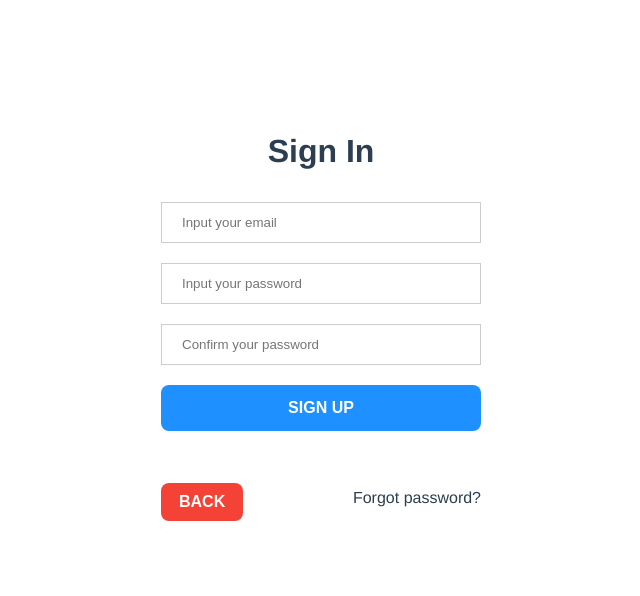
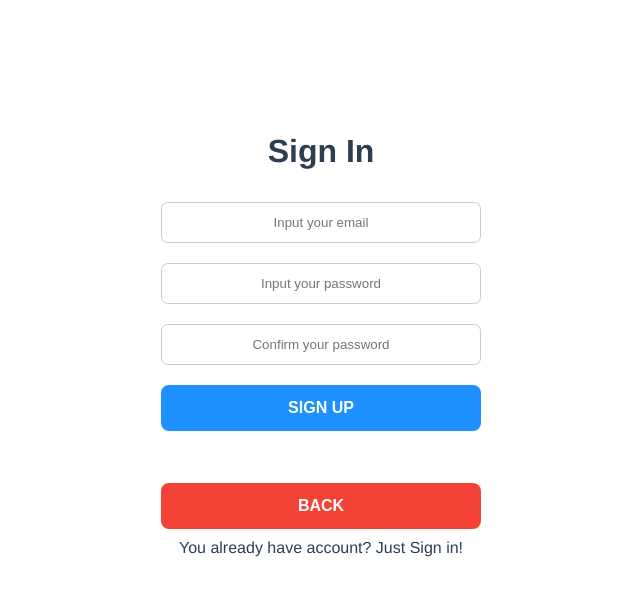
Before and after one commit to EvgenyGerdt/first-vue-app, a Vue app: page /#/registration in a window 1280 px wide. Shown: the top 596 px of the page, without its empty margins (319-959 px from the left). Built offline with nearby package versions, Linux system fonts and the light colour scheme.

Commit message:
Закончил работу со страницей Регистрации

```diff
--- a/package.json
+++ b/package.json
@@ -23,9 +23,9 @@
     "log4js": "^6.3.0",
     "mongoose": "^5.11.19",
     "nodemon": "^2.0.7",
-    "vee-validate": "^3.4.5",
     "vue": "^2.6.11",
     "vue-router": "^3.5.1",
+    "vuelidate": "^0.7.6",
     "vuex": "^3.6.2"
   },
   "devDependencies": {
--- a/src/main.js
+++ b/src/main.js
@@ -1,10 +1,10 @@
 import Vue from 'vue'
 import App from './App.vue'
 import VueRouter from "vue-router"
+import Vuelidate from "vuelidate";
 import axios from "axios"
 import router from './router/router'
 import store from './store/store'
-import { ValidationProvider, ValidationObserver } from "vee-validate/dist/vee-validate.full"
 
 Vue.config.productionTip = false
 
@@ -15,8 +15,7 @@ if(token) {
     Vue.prototype.$http.defaults.headers.common['Authorization'] = token
 }
 
-Vue.component('ValidationProvider', ValidationProvider)
-Vue.component('ValidationObserver', ValidationObserver)
+Vue.use(Vuelidate)
 Vue.use(VueRouter)
 
 new Vue({
--- a/src/store/store.js
+++ b/src/store/store.js
@@ -46,7 +46,7 @@ export default new Vuex.Store({
         },
         async register({ commit }, user) {
             return new Promise((resolve, reject) => {
-                commit('register_request')
+                commit('auth_request')
                 axios.post(`${apiBase.BASE_API}` + 'auth/register', user)
                     .then(res => {
                         const token = res.data.token
--- a/src/views/AuthViews/AuthPage.vue
+++ b/src/views/AuthViews/AuthPage.vue
@@ -1,33 +1,26 @@
 <template>
-  <ValidationObserver v-slot="{ handleSubmit }">
     <div class="authpage">
-      <form @submit.prevent="handleSubmit(login)" class="authpage__container">
+      <form @submit.prevent="login" class="authpage__container">
         <div class="authpage__container">
           <h1 class="authpage__title">Sign In</h1>
-          <ValidationProvider name="Email" rules="required|email" v-slot="{ errors }">
             <label>
               <input
                   required
-                  v-model="email"
+                  v-model.trim="email"
                   type="text"
                   class="authpage__input-email"
                   placeholder="EMAIL"
               >
-              <span class="authpage__notification-error">{{ errors[0] }}</span>
             </label>
-          </ValidationProvider>
-          <ValidationProvider name="Password" rules="required|max:120|min:6" v-slot="{ errors }">
             <label>
               <input
                   required
-                  v-model="password"
+                  v-model.trim="password"
                   type="password"
                   class="authpage__input-password"
                   placeholder="PASSWORD"
               >
-              <span class="authpage__notification-error">{{ errors[0] }}</span>
             </label>
-          </ValidationProvider>
           <button type="submit" class="authpage__button-login">LOGIN</button>
           <label>
             <input type="checkbox" checked="checked" class="authpage__checkbox-remember"> Remember me
@@ -41,22 +34,33 @@
         </div>
       </form>
     </div>
-  </ValidationObserver>
 </template>
 
 <script>
+import { required, email } from 'vuelidate/lib/validators'
+
 export default {
   name: "AuthPage",
   data() {
     return {
       email: "",
-      password: ""
+      password: "",
+      error: null
     }
+  },
+  validations: {
+    email: { required, email },
+    password: { required }
   },
   methods: {
     login: async function () {
+      if(this.$v.$invalid) {
+        this.$v.$touch()
+        return
+      }
       let email = this.email
       let password = this.password
+      this.error = false
       await this.$store.dispatch('login', { email, password })
           .then(() => this.$router.push('/profile'))
           .catch(err => console.log(err))
@@ -81,6 +85,8 @@ input[type=password] {
   display: inline-block;
   border: 1px solid #ccc;
   box-sizing: border-box;
+  border-radius: 0.5em;
+  text-align: center;
 }
 
 input[type=checkbox] {
@@ -134,7 +140,4 @@ a:hover {
   color: dodgerblue;
 }
 
-.authpage__notification-error {
-  color: #c20a1d;
-}
 </style>
--- a/src/views/AuthViews/RegistrationPage.vue
+++ b/src/views/AuthViews/RegistrationPage.vue
@@ -1,43 +1,59 @@
 <template>
-  <ValidationObserver v-slot="{ handleSubmit }">
   <div class="registerpage">
-      <form @submit.prevent="handleSubmit(register)" class="registerpage__container">
+    <form @submit.prevent="register" class="registerpage__container">
       <div class="registerpage__container">
         <h1 class="registerpage__title">Sign In</h1>
-          <ValidationProvider name="Email" rules="required|email" v-slot="{ errors }">
+        <div
+            class="registerpage__container-input"
+            :class="{'error': $v.email.$error}"
+        >
           <label>
             <input
                 required
-                  v-model="email"
                 type="text"
                 class="registerpage__input-email"
                 placeholder="Input your email"
+                autocomplete="off"
+                @change="setEmail($event.target.value)"
             >
-              <span class="registerpage__notification-error">{{ errors[0] }}</span>
           </label>
-          </ValidationProvider>
-          <ValidationProvider name="Password" rules="required|max:120|min:6|confirmed" v-slot="{ errors }">
+        </div>
+        <div class="error" v-if="!$v.email.required && $v.email.$dirty">Please, enter your email</div>
+        <div class="error" v-if="!$v.email.email && $v.email.$dirty">Please, enter correct email</div>
+        <div
+            class="registrationpage__container-input"
+            :class="{'error': $v.password.$error}"
+        >
           <label>
             <input
                 required
-                  v-model="password"
                 type="password"
                 class="registerpage__input-password"
                 placeholder="Input your password"
+                autocomplete="new-password"
+                @change="setPassword($event.target.value)"
             >
-              <span class="registerpage__notification-error">{{ errors[0] }}</span>
           </label>
-          </ValidationProvider>
-          <ValidationProvider name="ConfirmPassword" rules="target:Password" v-slot="{ errors }">
+        </div>
+        <div class="error" v-if="!$v.password.required && $v.password.$dirty">Please, enter your password</div>
+        <div class="error" v-if="!$v.password.minLength && $v.password.$dirty">Password must have at least 6 characters</div>
+        <div class="error" v-if="!$v.password.maxLength">Password too large</div>
+        <div
+            class="registerpage__container-input"
+            :class="{'error': $v.confirmPassword.$error}"
+        >
           <label>
             <input
                 type="password"
+                name="confirm__pass"
                 class="registerpage__input-password-confirm"
                 placeholder="Confirm your password"
+                autocomplete="new-password"
+                @change="setConfirmPassword($event.target.value)"
             >
-              <span class="registerpage__notification-error">{{ errors[0] }}</span>
           </label>
-          </ValidationProvider>
+        </div>
+        <div class="error" v-if="!$v.confirmPassword.sameAsPassword">Password confirmation does not match</div>
         <button type="submit" class="registerpage__button-login">SIGN UP</button>
       </div>
       <div class="registerpage__container-bottom">
@@ -48,34 +64,55 @@
         >
           BACK
         </button>
-          <span class="registerpage__link-forgot-password">
-            Forgot <a @click="$router.push({ name: 'changePasswordPage' })">password?</a>
-          </span>
+        <span>You already have account? Just <a @click="$router.push({name: 'authPage'})">Sign in!</a></span  >
       </div>
     </form>
   </div>
-  </ValidationObserver>
 </template>
 
 <script>
+import { required, maxLength, minLength, email, sameAs } from 'vuelidate/lib/validators'
+
 export default {
   name: "RegistrationPage",
-  data() {
-    return {
+
+  data: () => ({
     email: '',
     password: '',
     confirmPassword: ''
-    }
+  }),
+
+  validations: {
+    email: { required, email },
+    password: { required, minLength: minLength(6), maxLength: maxLength(1024) },
+    confirmPassword: { sameAsPassword: sameAs('password') },
   },
+
   methods: {
+    setEmail(value) {
+      this.email = value
+      this.$v.email.$touch()
+    },
+
+    setPassword(value) {
+      this.password = value
+      this.$v.password.$touch()
+    },
+
+    setConfirmPassword(value) {
+      this.confirmPassword = value
+      this.$v.confirmPassword.$touch()
+    },
+
     register: async function () {
       let email = this.email
       let password = this.password
+      this.error = false
       await this.$store.dispatch('register', {email, password})
           .then(() => this.$router.push('/profile'))
           .catch((err) => console.log(err))
     }
-  }
+  },
 }
 </script>
 
@@ -95,6 +132,8 @@ input[type=password] {
   display: inline-block;
   border: 1px solid #ccc;
   box-sizing: border-box;
+  border-radius: 0.5em;
+  text-align: center;
 }
 
 input[type=checkbox] {
@@ -122,9 +161,6 @@ button:hover {
 }
 
 .registerpage__button-back {
-  width: auto;
-  padding: 10px 18px;
-  float: left;
   background-color: #f44336;
 }
 
@@ -132,11 +168,6 @@ button:hover {
 .registerpage__container-bottom {
   padding: 16px;
   width: 50%;
-}
-
-span.registerpage__link-forgot-password {
-  float: right;
-  padding-top: 16px;
 }
 
 a {
@@ -148,7 +179,17 @@ a:hover {
   color: dodgerblue;
 }
 
-.registerpage__notification-error {
+small {
+  color: #c20a1d;
+  margin: 0;
+}
+
+.registerpage__container-input.error input {
+  border: 1px solid #c20a1d;
+}
+
+.error {
   color: #c20a1d;
 }
+
 </style>
```
Also changed, not shown: 1 other file (tests, documents, lock files or other folders). Lines whose indentation alone changed are shown as unchanged.
